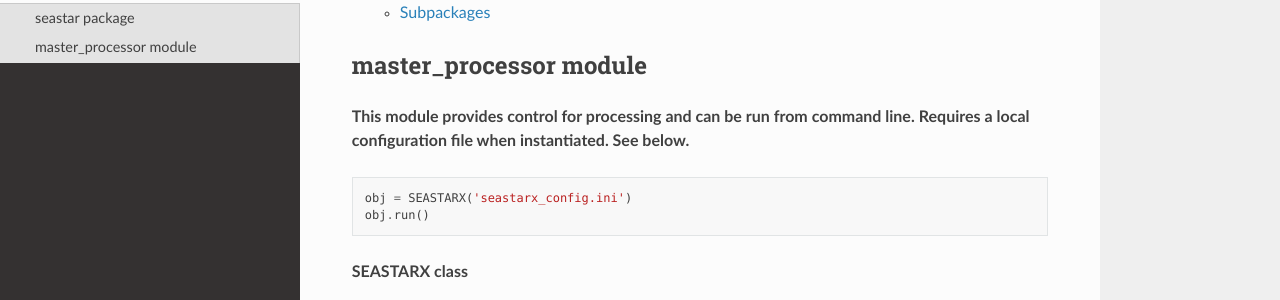
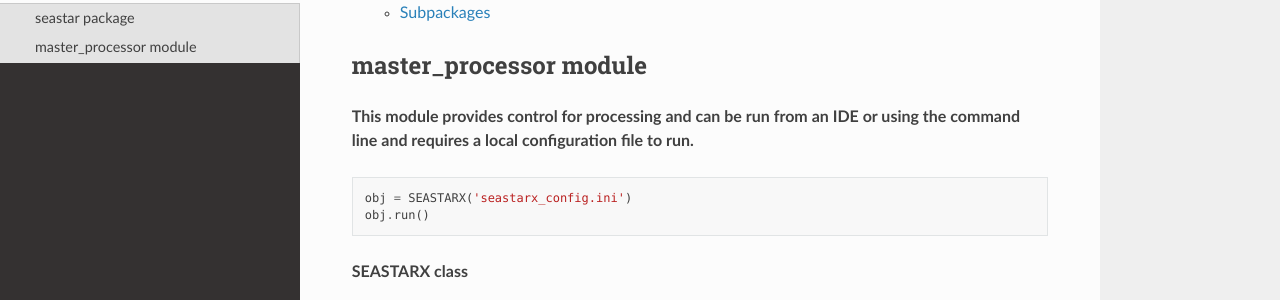
Before and after one commit to ACHMartin/seastar_project, a Sphinx documentation site: the page built from docs/code.rst, in a window 1280 px wide. Shown: the part 195-495 px from the top of the page. Built offline with Sphinx 7.4.7 and the Read the Docs theme 2.0.0, drawn with Linux system fonts in a browser that asks for light colours.

Commit message:
Update code.rst

```diff
--- a/docs/code.rst
+++ b/docs/code.rst
@@ -10,8 +10,8 @@
 master_processor module
 -----------------------
 
-**This module provides control for processing and can be run from command line.**
-**Requires a local configuration file when instantiated. See below.**
+**This module provides control for processing and can be run from an IDE or using \
+the command line and requires a local configuration file to run.**
 
 .. sourcecode:: python
 
```
